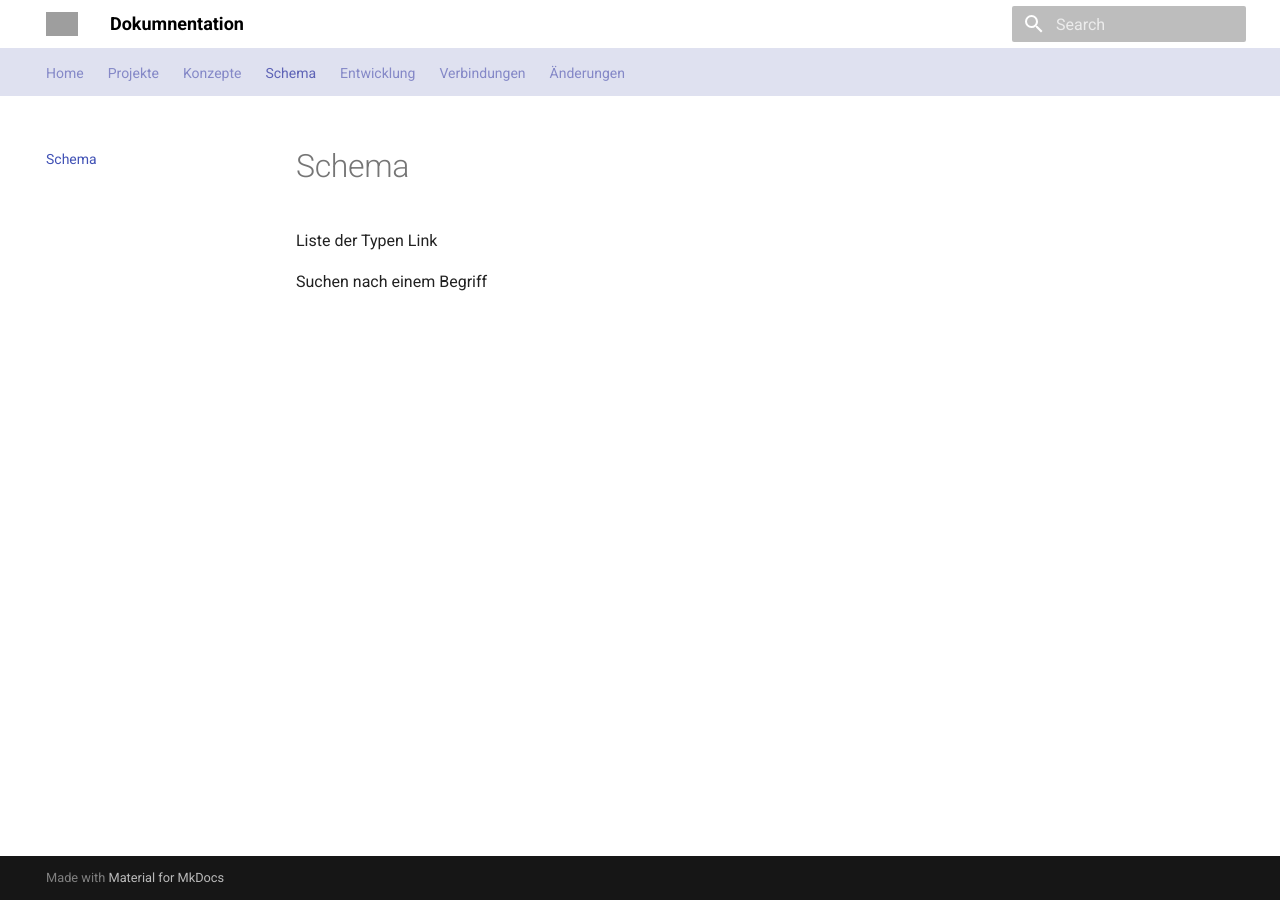
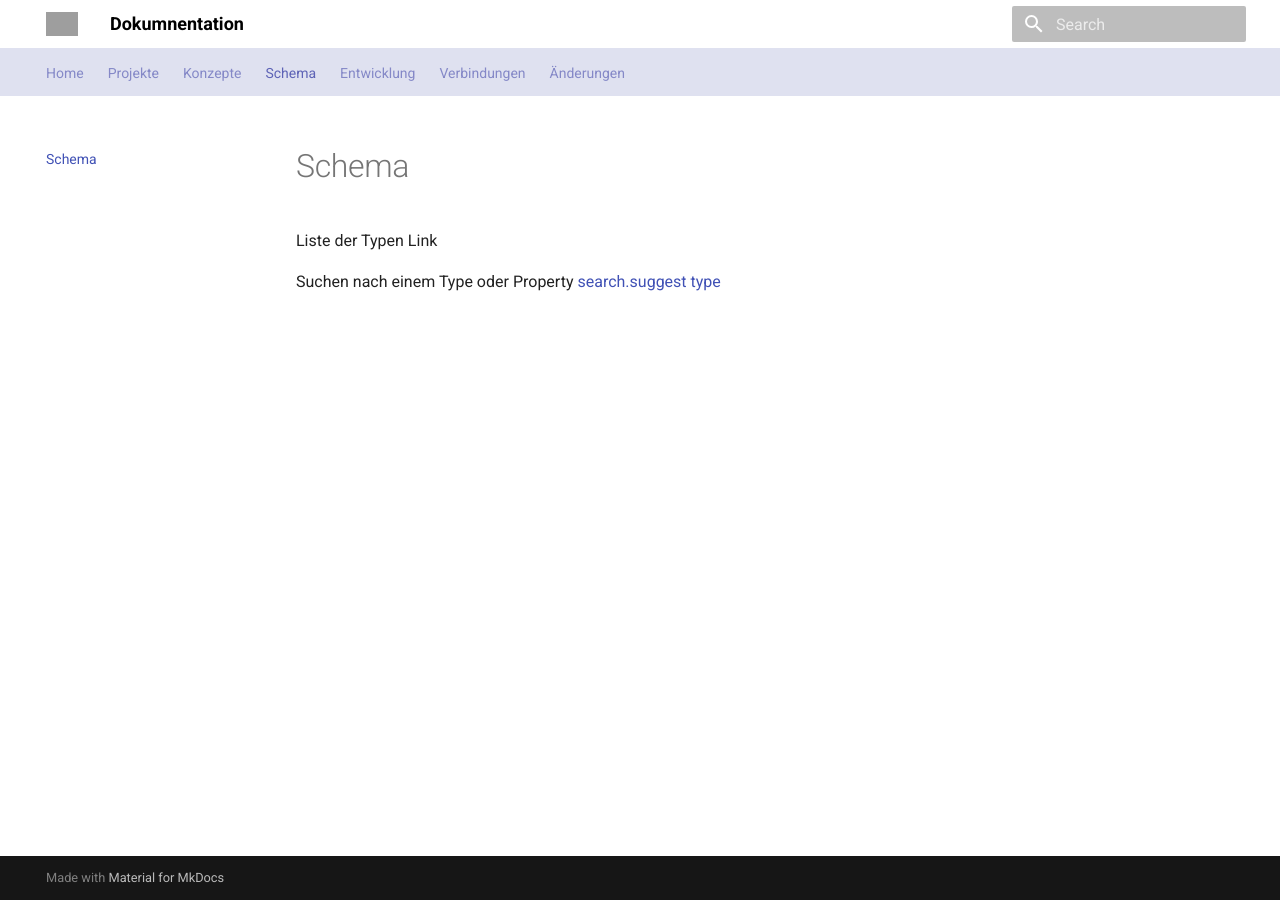
Before and after one commit to tsolenthaler/docs.contentdesk.io, an MkDocs documentation site: the page built from docs/schema.md, in a window 1280 px wide. Built offline with MkDocs 1.6.1 and Material for MkDocs 9.7.7, drawn with Linux system fonts in a browser that asks for light colours; grey boxes are pictures that could not be loaded.

Commit message:
Refactor schema links and update documentation in schema.md

```diff
--- a/docs/schema.md
+++ b/docs/schema.md
@@ -5,4 +5,7 @@
 Liste der Typen
 Link
 
-Suchen nach einem Begriff <input>
+Suchen nach einem Type oder Property
+[search.suggest type]
+
+[search.suggest type]: ?q=Type
```
